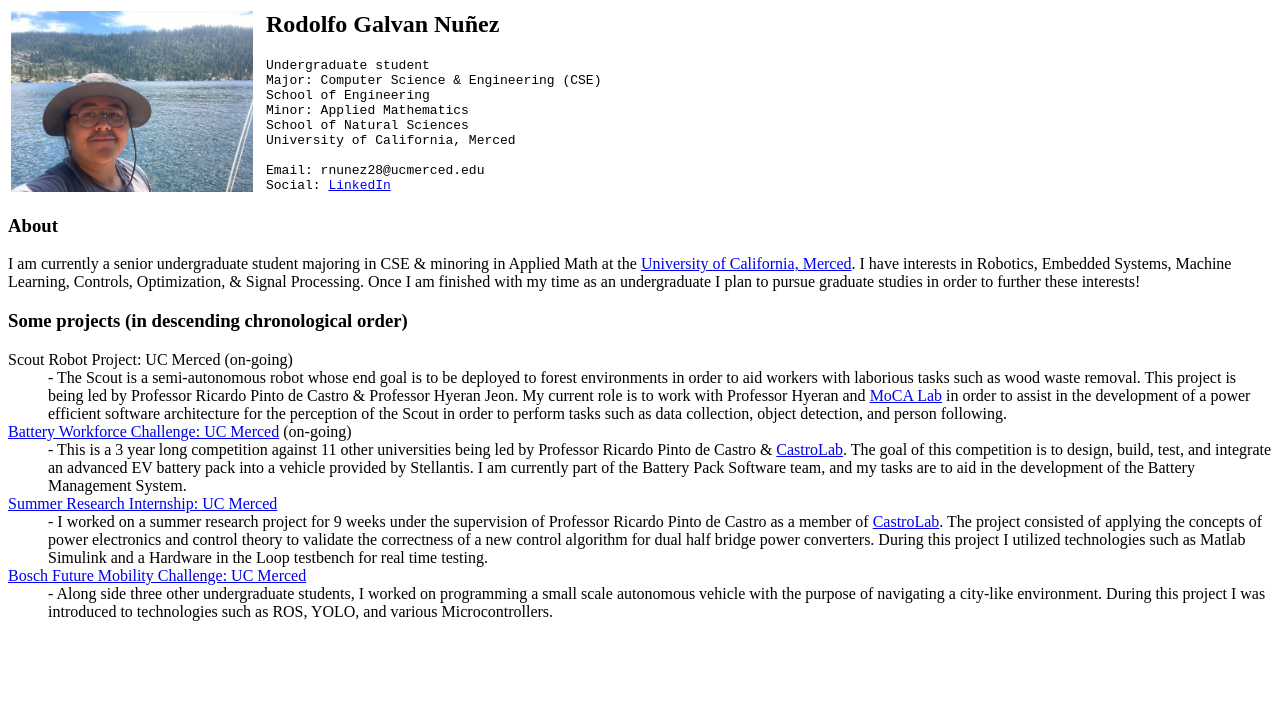
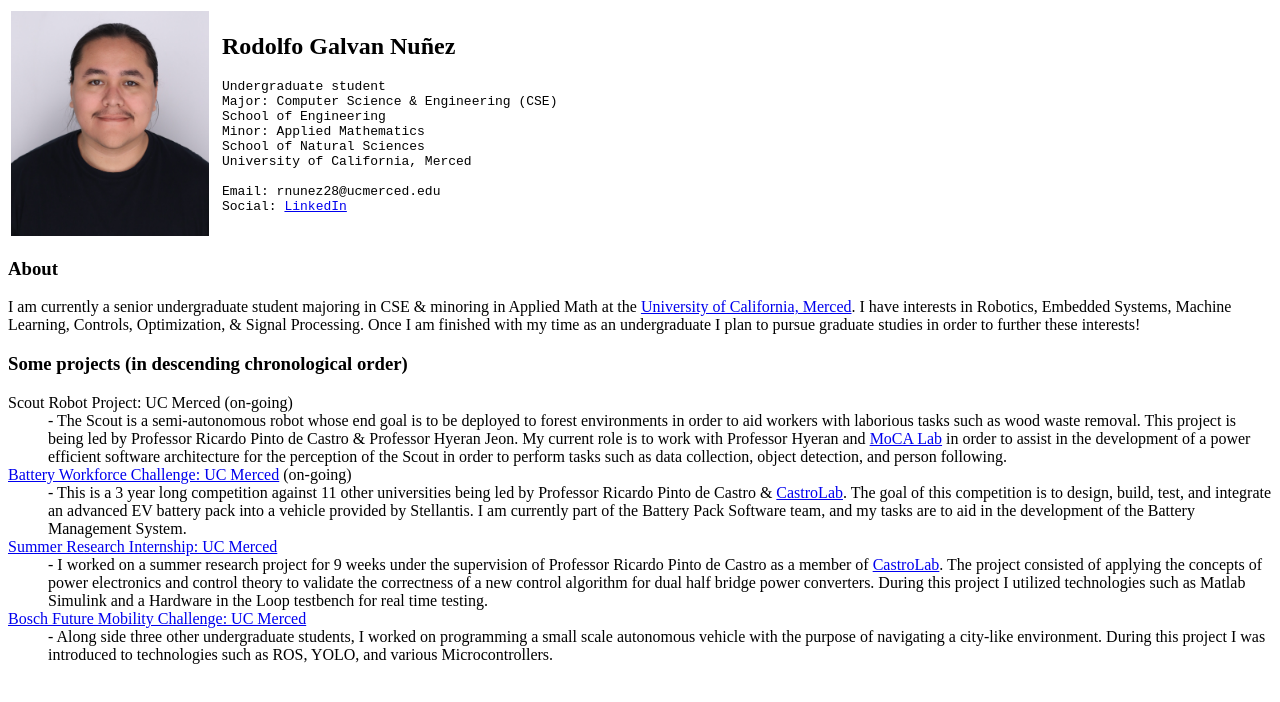
Before and after one commit to Rodolfo135/website, a plain HTML site: page index.html in a window 1280 px wide. Drawn offline with Linux system fonts and the light colour scheme.

Commit message:
Changed image of self

```diff
--- a/index.html
+++ b/index.html
@@ -13,8 +13,8 @@
                 <tbody>
                     <tr>
                         <td align="left">
-                            <img width="242" height="181" src="images/StanislausSelfi.jpg"
-                                alt="Rodolfo Galvan: Stanislaus National Forest.">
+                            <img width="198" height="225" src="images/headshot.jpg"
+                                alt="Rodolfo Galvan: headshot.">
                         </td>
                         <td width="5px">&nbsp;</td>
                         <td align="left" nowrap>
```
Also changed, not shown: images/headshot.jpg (added).
